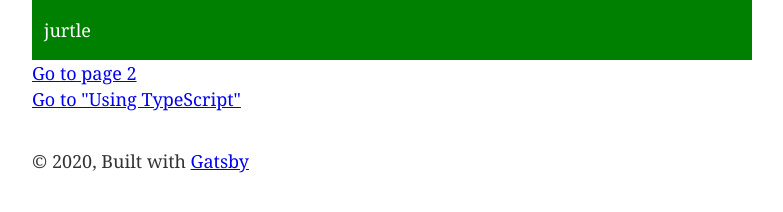
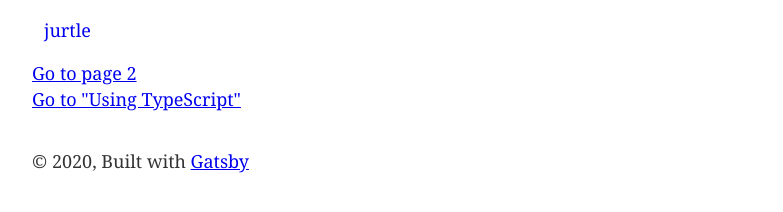
Before and after one commit to YongPilMoon/jurtle-v2, a Gatsby site: page / in a window 1280 px wide. Shown: the whole page, without its empty margins (248-1031 px from the left). Built offline with nearby package versions, Linux system fonts and the light colour scheme; Gatsby itself is replaced by a stand-in of ours.

Commit message:
배포스크립트 추가

```diff
--- a/package.json
+++ b/package.json
@@ -36,11 +36,13 @@
     "start": "npm run develop",
     "serve": "gatsby serve",
     "clean": "gatsby clean",
-    "test": "echo \"Write tests! -> https://gatsby.dev/unit-testing\" && exit 1"
+    "test": "echo \"Write tests! -> https://gatsby.dev/unit-testing\" && exit 1",
+    "delete": "rm -rf public .cache",
+    "deploy:prod": "yarn delete && yarn build && aws --profile myp s3 sync public s3://jurtle.net --delete --acl public-read"
   },
   "repository": {
     "type": "git",
-    "url": "https://github.com/gatsbyjs/gatsby-starter-default"
+    "url": "https://github.com/YongPilMoon/jurtle-v2"
   },
   "bugs": {
     "url": "https://github.com/gatsbyjs/gatsby/issues"
--- a/src/components/Header.tsx
+++ b/src/components/Header.tsx
@@ -4,7 +4,6 @@ import styled from "styled-components"
 
 const Container = styled.header`
   height: 60px;
-  background-color: green;
   display: flex;
   align-items: center;
   padding: 0 12px;
@@ -17,7 +16,6 @@ const Header: FC<props> = () => (
         <Link
           to="/"
           style={{
-            color: `white`,
             textDecoration: `none`,
           }}
         >
@@ -28,4 +26,4 @@ const Header: FC<props> = () => (
   </Container>
 )
 
-export default Header;
+export default Header
```
